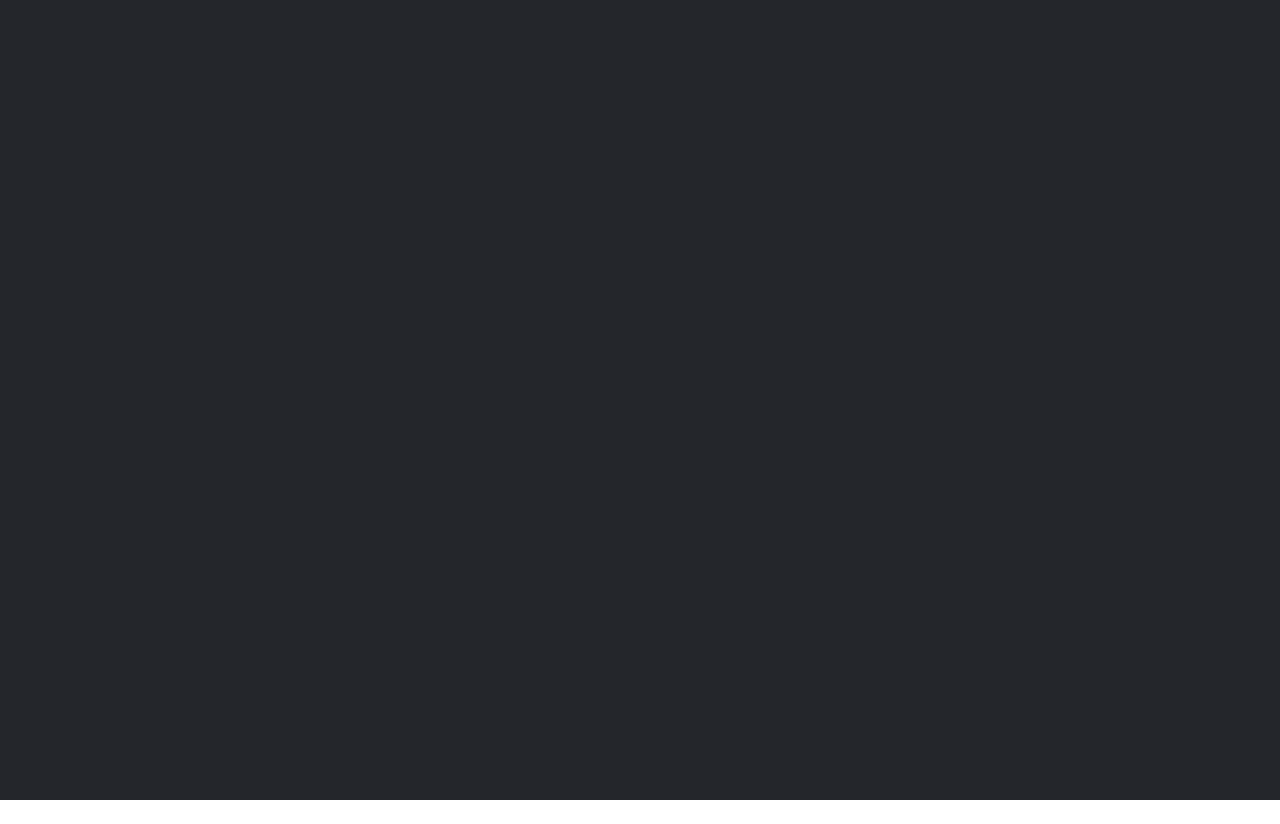
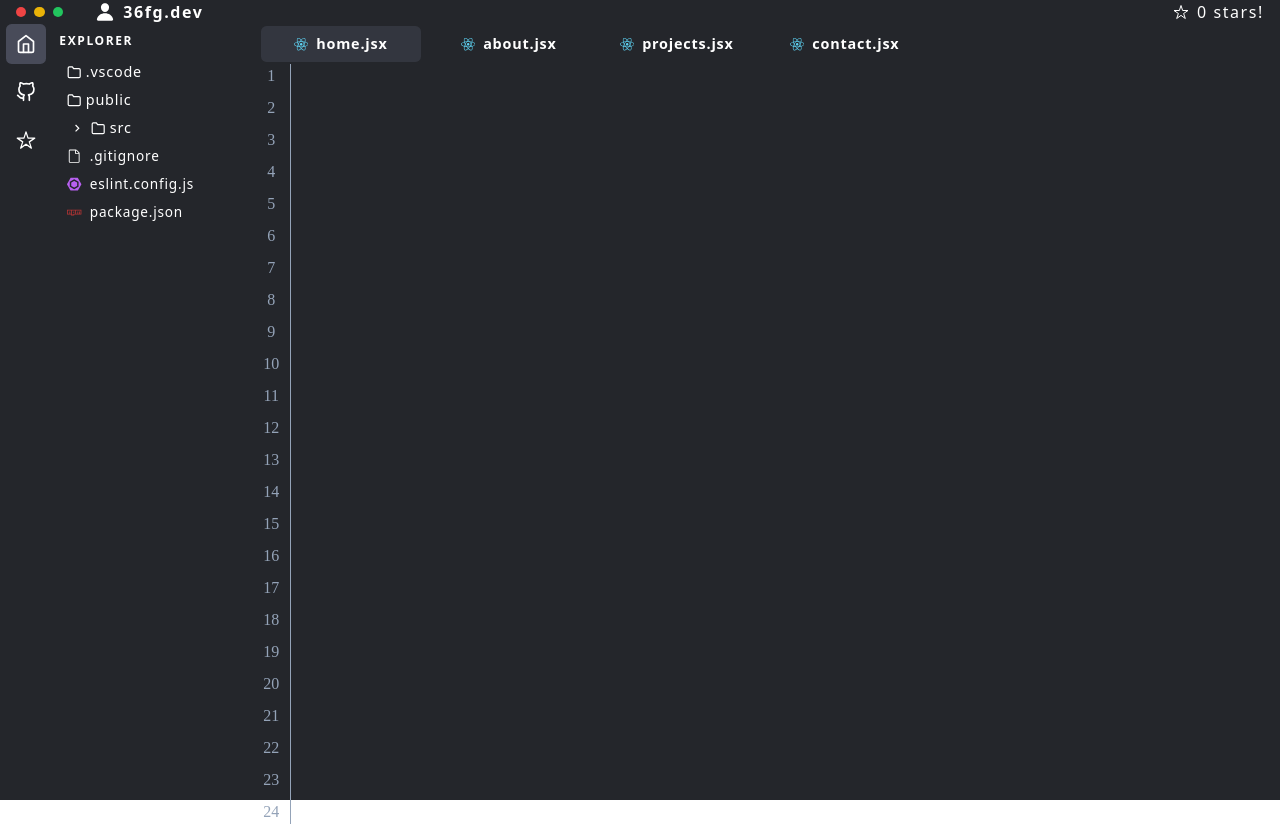
Before and after one commit to 36fg/vscode-portfolio-clone, a React (Vite) app: page / in a window 1280 px wide. Before the commit the page ends 800 px from the top, so only its background shows below. Built offline with nearby package versions, Linux system fonts and the light colour scheme; no server answers.

Commit message:
Layout components aggiunti

```diff
--- /dev/null
+++ b/src/components/layout/Card.jsx
@@ -0,0 +1,11 @@
+
+
+const Card = ({children}) => {
+  return (
+    <div className='w-[100%] h-[5vh] gap-[1vh] bg-[#24262B] rounded-[0.7vh] flex justify-center items-center'>
+        {children}
+    </div>
+  )
+}
+
+export default Card
--- /dev/null
+++ b/src/components/layout/EditorFIle.jsx
@@ -0,0 +1,31 @@
+import React from 'react'
+import { FaReact } from "react-icons/fa";
+import { useLocation, useNavigate  } from "react-router-dom";
+
+const EditorFile = () => {
+    const location = useLocation();
+    const navigate = useNavigate()
+
+    return (
+        <div className='w-[100%] h-[7vh] flex justify-start items-center'>
+            <button onClick={() => navigate('/')} className={` ${location.pathname === "/" ? "bg-[#484B5970]" : ""} cursor-pointer hover:bg-[#484B59] w-[20vh] h-[4.5vh] ml-[1vh] gap-[1vh] rounded-[0.7vh] flex items-center justify-center`}>
+                <FaReact className='text-[#5ED3F3] text-[1.8vh]'></FaReact>
+                <p className="text-white text-[1.8vh] font-[600] tracking-[0.1vh]">home.jsx</p>
+            </button>
+            <button onClick={() => navigate('/about')} className={` ${location.pathname === "/about" ? "bg-[#484B5970]" : ""} cursor-pointer hover:bg-[#484B59] w-[20vh] h-[4.5vh] ml-[1vh] gap-[1vh] rounded-[0.7vh] flex items-center justify-center`}>
+                <FaReact className='text-[#5ED3F3] text-[1.8vh]'></FaReact>
+                <p className="text-white text-[1.8vh] font-[600] tracking-[0.1vh]">about.jsx</p>
+            </button>
+            <button onClick={() => navigate('/projects')} className={` ${location.pathname === "/projects" ? "bg-[#484B5970]" : ""} cursor-pointer hover:bg-[#484B59] w-[20vh] h-[4.5vh] ml-[1vh] gap-[1vh] rounded-[0.7vh] flex items-center justify-center`}>
+                <FaReact className='text-[#5ED3F3] text-[1.8vh]'></FaReact>
+                <p className="text-white text-[1.8vh] font-[600] tracking-[0.1vh]">projects.jsx</p>
+            </button>
+            <button onClick={() => navigate('/contact')} className={` ${location.pathname === "/contact" ? "bg-[#484B5970]" : ""} cursor-pointer hover:bg-[#484B59] w-[20vh] h-[4.5vh] ml-[1vh] gap-[1vh] rounded-[0.7vh] flex items-center justify-center`}>
+                <FaReact className='text-[#5ED3F3] text-[1.8vh]'></FaReact>
+                <p className="text-white text-[1.8vh] font-[600] tracking-[0.1vh]">contact.jsx</p>
+            </button>
+        </div>
+    )
+}
+
+export default EditorFile
--- /dev/null
+++ b/src/components/layout/Explorer.jsx
@@ -0,0 +1,78 @@
+import { useState } from 'react'
+import { FiFolder } from "react-icons/fi";
+import { MdKeyboardArrowRight, MdKeyboardArrowDown } from "react-icons/md";
+import { FaReact, FaNpm } from "react-icons/fa";
+import { GoFile } from "react-icons/go";
+import { SiEslint } from "react-icons/si";
+
+
+const Folder = ({ name, arrow, open, setOpen }) => {
+  return (
+    <div
+      className="w-[100%] h-[3.5vh] cursor-pointer hover:bg-[#484B5970] pl-[1vh] rounded-[0.5vh] flex items-center"
+      onClick={() => arrow && setOpen?.(!open)}
+    >
+      {arrow && (
+        <div className="w-[3vh] h-[100%] flex justify-center items-center">
+          {open ? (
+            <MdKeyboardArrowDown className="text-white text-[1.8vh] mr-[0.5vh]" />
+          ) : (
+            <MdKeyboardArrowRight className="text-white text-[1.8vh] mr-[0.5vh]" />
+          )}
+        </div>
+      )}
+      <FiFolder className="text-white text-[1.8vh] mr-[0.5vh]" />
+      <p className="text-white text-[1.8vh] font-[400] tracking-[0.1vh]">{name}</p>
+    </div>
+  );
+};
+
+const File = ({ name}) => {
+  return (
+    <div className=" pl-[1vh] w-[100%] h-[3.5vh] cursor-pointer hover:bg-[#484B5970] gap-[1vh] rounded-[0.5vh] flex items-center">
+        <FaReact className='text-[#5ED3F3] text-[1.8vh]'></FaReact>
+        <p className="text-white text-[1.7vh] font-[400] tracking-[0.1vh]">{name}</p>
+    </div>
+  );
+};
+
+
+
+const Explorer = () => {
+  const [openSrc, setOpenSrc] = useState(false);
+
+  return (
+    <div className='w-[30vh] h-[100%] bg-black-bg rounded-[0.7vh] flex flex-col p-[1vh]'>
+      <p className='text-white text-[1.5vh] font-[600] tracking-[0.2vh]'>EXPLORER</p>
+      <div className='w-[100%] h-auto flex flex-col mt-[1vh]'>
+        <Folder name=".vscode" />
+        <Folder name="public" />
+        <Folder name="src" arrow={true} open={openSrc} setOpen={setOpenSrc} />
+        {openSrc &&
+            <div className='w-[100%] h-auto flex justify-end'>
+                <div className='w-[85%] h-[100%]'>
+                    <File name="Home.jsx" ></File>
+                    <File name="About.jsx" ></File>
+                    <File name="Project.jsx" ></File>
+                    <File name="Contact.jsx" ></File>
+                    <Folder name="components" />
+                </div>
+            </div>
+        }
+        <div className=" pl-[1vh] w-[100%] h-[3.5vh] cursor-pointer hover:bg-[#484B5970] gap-[1vh] rounded-[0.5vh] flex items-center">
+            <GoFile className='text-white text-[1.8vh]'></GoFile>
+            <p className="text-white text-[1.7vh] font-[400] tracking-[0.1vh]">.gitignore</p>
+        </div>
+        <div className=" pl-[1vh] w-[100%] h-[3.5vh] cursor-pointer hover:bg-[#484B5970] gap-[1vh] rounded-[0.5vh] flex items-center">
+            <SiEslint className='text-[#B860F1] text-[1.8vh]'></SiEslint>
+            <p className="text-white text-[1.7vh] font-[400] tracking-[0.1vh]">eslint.config.js</p>
+        </div>
+        <div className=" pl-[1vh] w-[100%] h-[3.5vh] cursor-pointer hover:bg-[#484B5970] gap-[1vh] rounded-[0.5vh] flex items-center">
+            <FaNpm className='text-[#B43434] text-[1.8vh]'></FaNpm>
+            <p className="text-white text-[1.7vh] font-[400] tracking-[0.1vh]">package.json</p>
+        </div>
+      </div>
+    </div>
+  );
+};
+export default Explorer
--- a/src/components/layout/Header.jsx
+++ b/src/components/layout/Header.jsx
@@ -1,13 +1,46 @@
-import React from 'react'
+import { useEffect, useState } from "react";
+import { IoPerson, IoStarOutline } from "react-icons/io5";
+
+const Point = ({color}) => {
+    return (
+        <div style={{backgroundColor: color}} className={`w-[1.3vh] h-[1.3vh] rounded-[100%]`}></div>
+    )
+}
+
 
 const Header = () => {
-  return (
-    <div className='w-[100%] h-[5vh] flex justify-baseline items-center'>
-        <div className='h-[100%] w-[100%]'>
+    const [star, setStar] = useState(0)
 
+    useEffect(() => {
+        const fetchStars = async () => {
+        try {
+            const response = await fetch(`https://api.github.com/repos/36fg/Legacy_Login`);
+            const data = await response.json();
+            setStar(data.stargazers_count);
+        } catch (error) {
+            console.error('Errore nel recupero delle stelle:', error);
+        }
+        };
+
+    fetchStars();
+  }, []);
+
+    return (
+        <div className='w-[100%] h-[5vh] flex justify-between items-center'>
+            <div className='h-[100%] w-auto flex items-center gap-[4vh]'>
+                <div className='flex gap-[1vh] pl-[2vh]'>
+                    <Point color="#EF4444"></Point>
+                    <Point color="#EAB308"></Point>
+                    <Point color="#22C55E"></Point>
+                </div>
+                <div className='flex gap-[1vh] items-center'>
+                    <IoPerson className="text-white text-[2.5vh]"></IoPerson>
+                    <p className="text-white text-[2vh] font-[600] tracking-[0.2vh]">36fg.dev</p>
+                </div>
+            </div>
+            <p className="pr-[2vh] text-white text-[2vh] font-[400] tracking-[0.2vh] flex items-center gap-[1vh]"><IoStarOutline></IoStarOutline>{star} stars!</p>
         </div>
-    </div>
-  )
+    )
 }
 
 export default Header
--- a/src/components/layout/Layout.jsx
+++ b/src/components/layout/Layout.jsx
@@ -1,14 +1,32 @@
 import Header from "./Header";
+import SideBar from "./SideBar";
+import Explorer from './Explorer'
+import EditorFile from "./EditorFIle";
 
 const Layout = ({ children}) => {
+  const numbers = Array.from({ length: 24 }, (_, i) => i + 1);
   return (
     <div className="w-[100%] h-[100vh] bg-layout-bg flex flex-col">
-        <Header></Header>
-      {/* <main className="flex-grow">
-        {children}
-      </main> */}
-
-
+      <Header></Header>
+      <div className="w-[100%] h-[100%] flex">
+          <SideBar></SideBar>
+          <Explorer></Explorer>
+          <div className='ml-[0.7vh] w-[100%] h-[100%] bg-black-bg rounded-[0.7vh] flex flex-col'>
+            <EditorFile></EditorFile>
+            <div className="w-[100%] h-[100%] flex justify-start">
+              <div className="flex flex-col h-[100%] w-[5vh] items-center gap-[1vh] border-r-[0.1vh] border-[#94A3B8]">
+                {numbers.map((num) => (
+                  <p key={num} className="text-[#94A3B8] text-ms font-[Space_Mono]">
+                    {num}
+                  </p>
+                ))}
+              </div>
+              <div className="w-[100%] h-[100%] font-[Space_Mono] ml-[1.5vh]">
+                {children}
+              </div>
+            </div>
+          </div>
+      </div>
     </div>
   );
 };
--- /dev/null
+++ b/src/components/layout/SideBar.jsx
@@ -0,0 +1,16 @@
+import { useState } from 'react'
+import { FiHome, FiGithub } from "react-icons/fi";
+import { IoStarOutline } from "react-icons/io5";
+
+const SideBar = () => {
+
+    return (
+        <div className='w-[8vh] h-[100%] flex flex-col gap-[1vh] items-center'>
+            <button  className={`bg-[#484B59] cursor-pointer hover:bg-[#484B5970] h-[5vh] w-[5vh] rounded-[0.7vh] flex justify-center items-center`} ><FiHome className='text-white text-[2.5vh]'></FiHome></button>
+            <button  className={` cursor-pointer hover:bg-[#484B5970] h-[5vh] w-[5vh] rounded-[0.7vh] flex justify-center items-center`} ><FiGithub className='text-white text-[2.5vh]'></FiGithub></button>
+            <button  className={`cursor-pointer hover:bg-[#484B5970] h-[5vh] w-[5vh] rounded-[0.7vh] flex justify-center items-center`} ><IoStarOutline className='text-white text-[2.5vh]'></IoStarOutline></button>
+        </div>
+    )
+}
+
+export default SideBar
```
